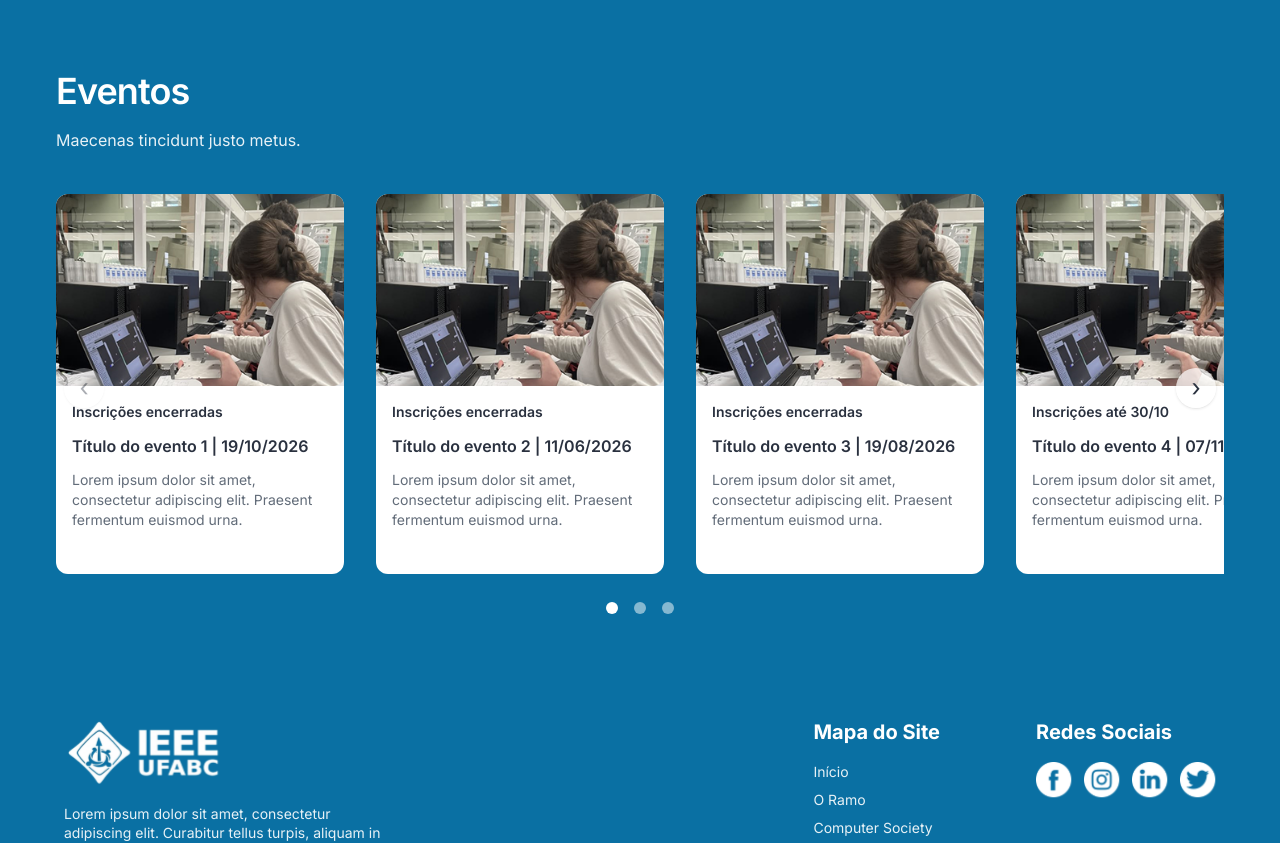
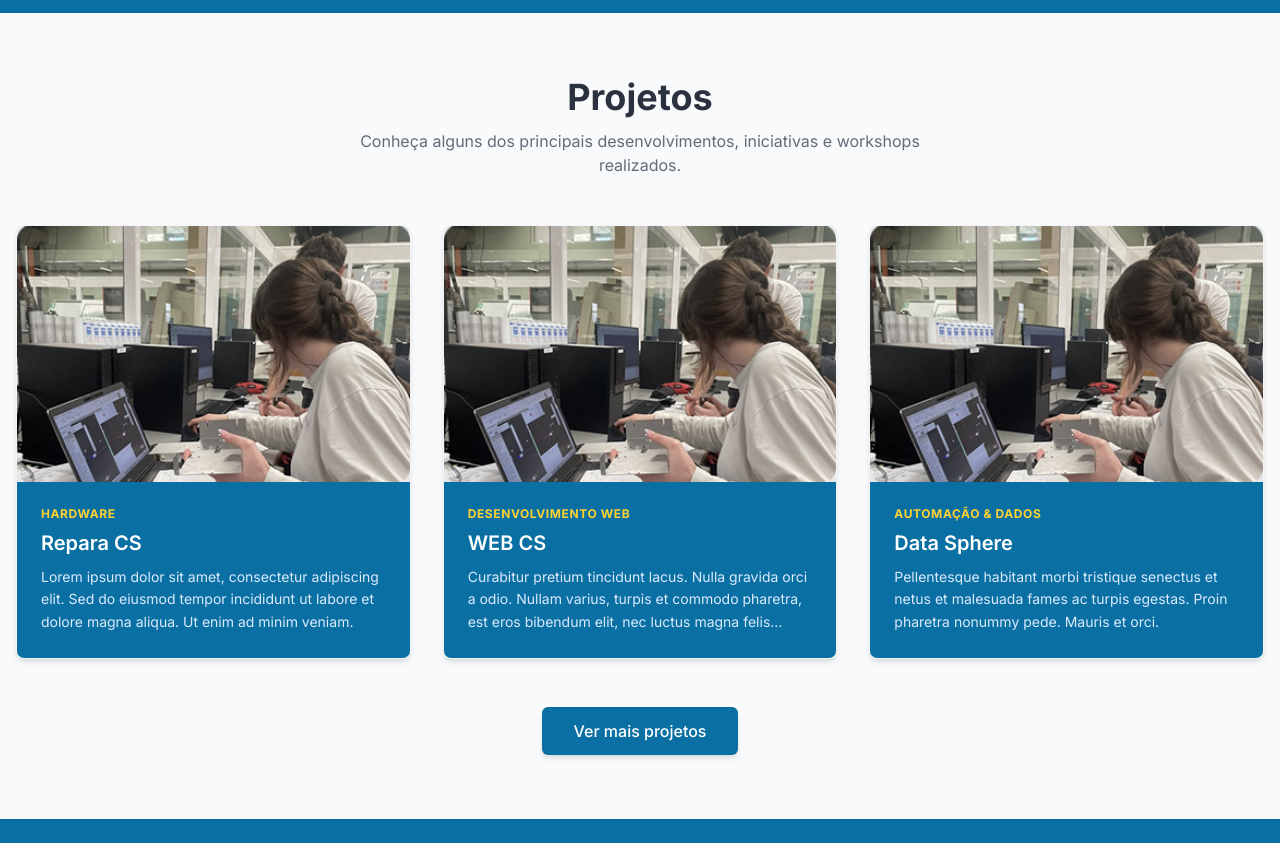
Before and after one commit to ieeecs-ufabc/ieeeufabc-website, a Next.js app: page /capitulos/computer-society in a window 1280 px wide. Shown: the part 1880-2723 px from the top of the page. Built offline with nearby package versions, Linux system fonts and the light colour scheme.

Commit message:
feat: create projects section

```diff
--- a/app/capitulos/[slug]/page.tsx
+++ b/app/capitulos/[slug]/page.tsx
@@ -9,6 +9,8 @@ import { ChapterEventsSection } from "@/components/chapters/ChapterEventsSection
 import { chapterPages, getChapterPageBySlug } from "@/data/chapterPages";
 import VolunteersSection from "@/components/sections/VolunteersSection";
 import { BoardSection } from "@/components/sections/BoardSection";
+import {ProjectsSection} from "@/components/sections/ProjectsSection";
+import {FollowOurWorkSection} from "@/components/sections/FollowOurWorkSection";
 
 type ChapterPageProps = {
   params: Promise<{
@@ -58,6 +60,7 @@ export default async function ChapterPage({ params }: ChapterPageProps) {
         <ChapterAboutSection about={chapter.about} />
         <BoardSection/>
         <VolunteersSection />
+        <ProjectsSection/>
         <ChapterEventsSection events={chapter.events} />
       </main>
 
--- /dev/null
+++ b/components/sections/ProjectsSection.tsx
@@ -0,0 +1,108 @@
+'use client';
+
+import Image from 'next/image';
+import Link from 'next/link';
+
+interface Project {
+  id: string | number;
+  category: string;
+  title: string;
+  description: string;
+  imageUrl: string;
+  linkUrl: string;
+}
+
+const defaultProjects: Project[] = [
+  {
+    id: 1,
+    category: 'HARDWARE',
+    title: 'Repara CS',
+    description: 'Lorem ipsum dolor sit amet, consectetur adipiscing elit. Sed do eiusmod tempor incididunt ut labore et dolore magna aliqua. Ut enim ad minim veniam.',
+    imageUrl: '/images/chapter-pages/computer-society/events/event-placeholder.png',
+    linkUrl: '/projects/schedule-planner',
+  },
+  {
+    id: 2,
+    category: 'DESENVOLVIMENTO WEB',
+    title: 'WEB CS',
+    description: 'Curabitur pretium tincidunt lacus. Nulla gravida orci a odio. Nullam varius, turpis et commodo pharetra, est eros bibendum elit, nec luctus magna felis sollicitudin mauris.',
+    imageUrl: '/images/chapter-pages/computer-society/events/event-placeholder.png',
+    linkUrl: '/projects/workshop-web',
+  },
+  {
+    id: 3,
+    category: 'AUTOMAÇÃO & DADOS',
+    title: 'Data Sphere',
+    description: 'Pellentesque habitant morbi tristique senectus et netus et malesuada fames ac turpis egestas. Proin pharetra nonummy pede. Mauris et orci.',
+    imageUrl: '/images/chapter-pages/computer-society/events/event-placeholder.png',
+    linkUrl: '/projects/data-pipeline',
+  },
+];
+
+interface ProjectsSectionProps {
+  title?: string;
+  subtitle?: string;
+  projects?: Project[];
+}
+
+export function ProjectsSection({
+  title = 'Projetos',
+  subtitle = 'Conheça alguns dos principais desenvolvimentos, iniciativas e workshops realizados.',
+  projects = defaultProjects,
+}: ProjectsSectionProps) {
+  return (
+    <section className="py-16 bg-gray-50 w-full">
+      <div className="max-w-7xl mx-auto px-4 mb-12 text-center">
+        <h2 className="text-3xl sm:text-4xl font-bold text-(--content-primary,#2a313f) mb-3">
+          {title}
+        </h2>
+        <p className="text-sm sm:text-base text-(--content-secondary,#626c79) max-w-xl mx-auto">
+          {subtitle}
+        </p>
+      </div>
+
+      <div className="max-w-7xl mx-auto px-4 grid grid-cols-1 md:grid-cols-2 lg:grid-cols-3 gap-8">
+        {projects.map((project) => (
+          <Link
+            key={project.id}
+            href={project.linkUrl}
+            className="group flex flex-col bg-white rounded-lg overflow-hidden shadow-md hover:shadow-xl transition-all duration-300 border border-gray-100"
+          >
+            <div className="relative w-full h-56 sm:h-64 overflow-hidden bg-gray-200">
+              <Image
+                src={project.imageUrl}
+                alt={project.title}
+                fill
+                sizes="(max-width: 768px) 100vw, (max-width: 1200px) 50vw, 33vw"
+                className="object-cover group-hover:scale-105 transition-transform duration-500"
+              />
+            </div>
+
+            <div className="bg-(--ieee-blue,#0a70a3) text-white p-6 flex flex-col justify-between grow">
+              <div>
+                <span className="text-xs font-bold uppercase tracking-wider text-amber-300 mb-2 block">
+                  {project.category}
+                </span>
+                <h3 className="text-lg sm:text-xl font-semibold leading-snug mb-2 line-clamp-1">
+                  {project.title}
+                </h3>
+                <p className="text-xs sm:text-sm text-blue-100 font-normal leading-relaxed line-clamp-3">
+                  {project.description}
+                </p>
+              </div>
+            </div>
+          </Link>
+        ))}
+      </div>
+
+      <div className="mt-12 text-center">
+        <Link
+          href="/projects"
+          className="inline-flex items-center justify-center px-8 py-3 rounded-md bg-(--ieee-blue,#0a70a3) text-white font-medium hover:bg-opacity-90 transition-colors shadow-md"
+        >
+          Ver mais projetos
+        </Link>
+      </div>
+    </section>
+  );
+}
```
